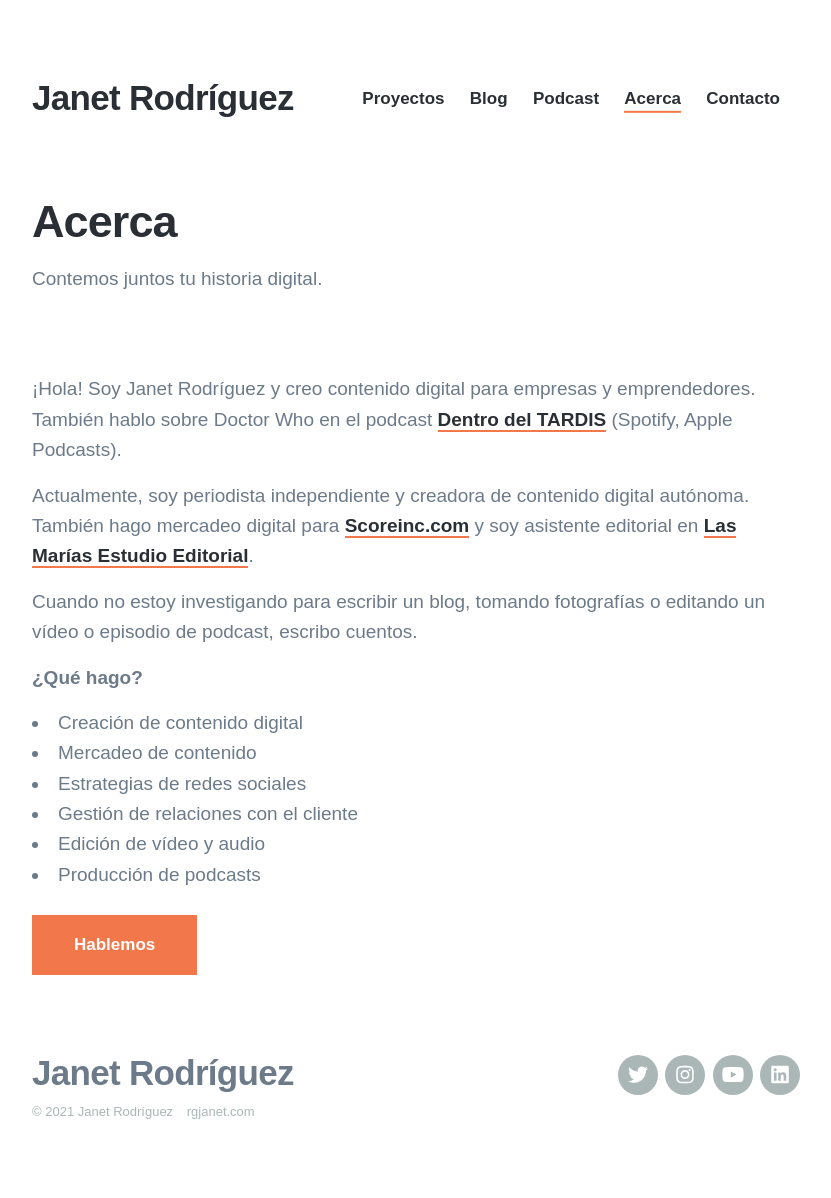
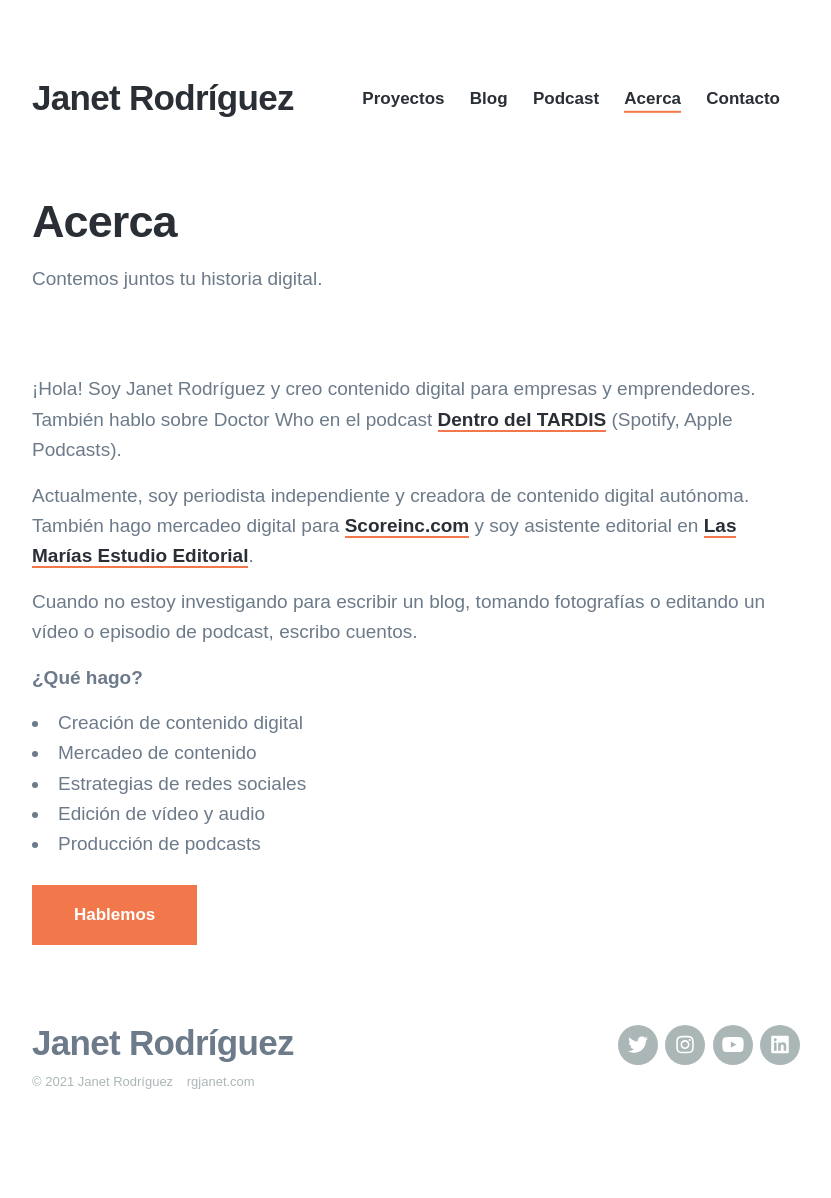
Before and after one commit to rgjanet/rgjanet.github.io, a Jekyll site: the page built from _pages/acerca.md, in a window 1280 px wide. Shown: the whole page, without its empty margins (224-1055 px from the left). Built offline with Jekyll 4.4.1, drawn with Linux system fonts in a browser that asks for light colours; nearby versions of some CDN libraries; some web fonts are replaced; after the commit the page ends 1168 px from its top, so only the background shows below that.

Commit message:
Update acerca.md

```diff
--- a/_pages/acerca.md
+++ b/_pages/acerca.md
@@ -16,7 +16,6 @@ Cuando no estoy investigando para escribir un blog, tomando fotografías o edita
 * Creación de contenido digital
 * Mercadeo de contenido
 * Estrategias de redes sociales
-* Gestión de relaciones con el cliente
 * Edición de vídeo y audio
 * Producción de podcasts
 
```
